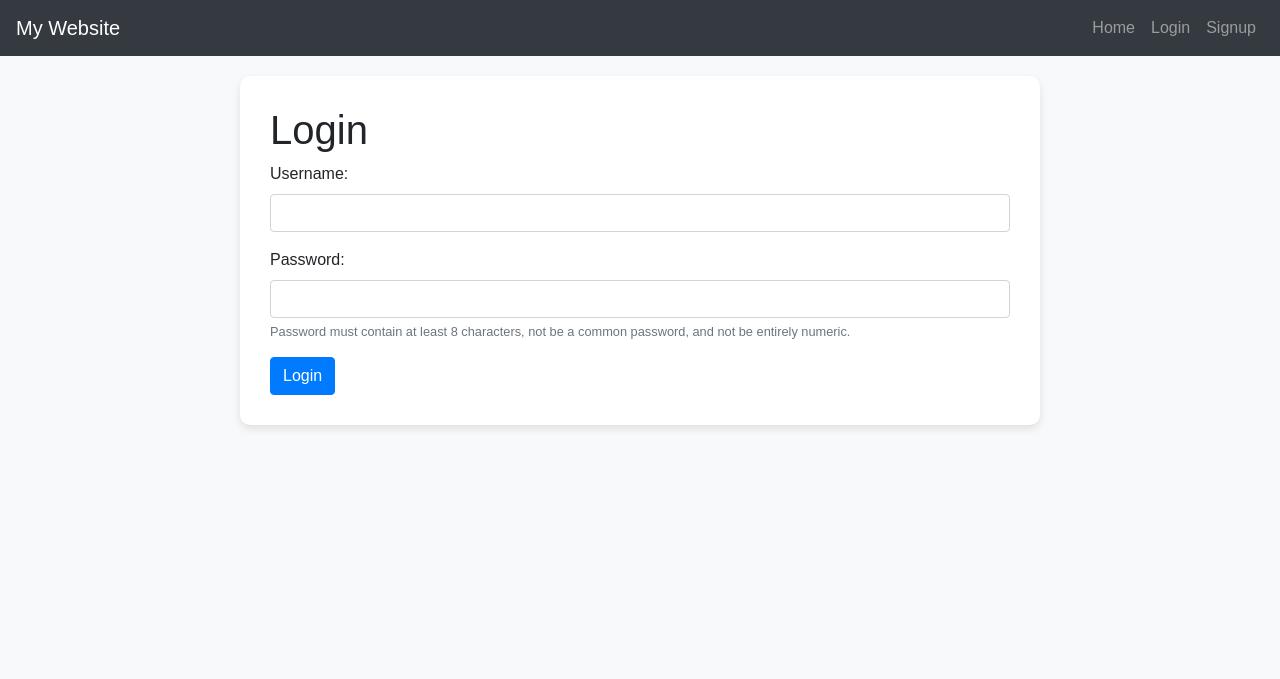
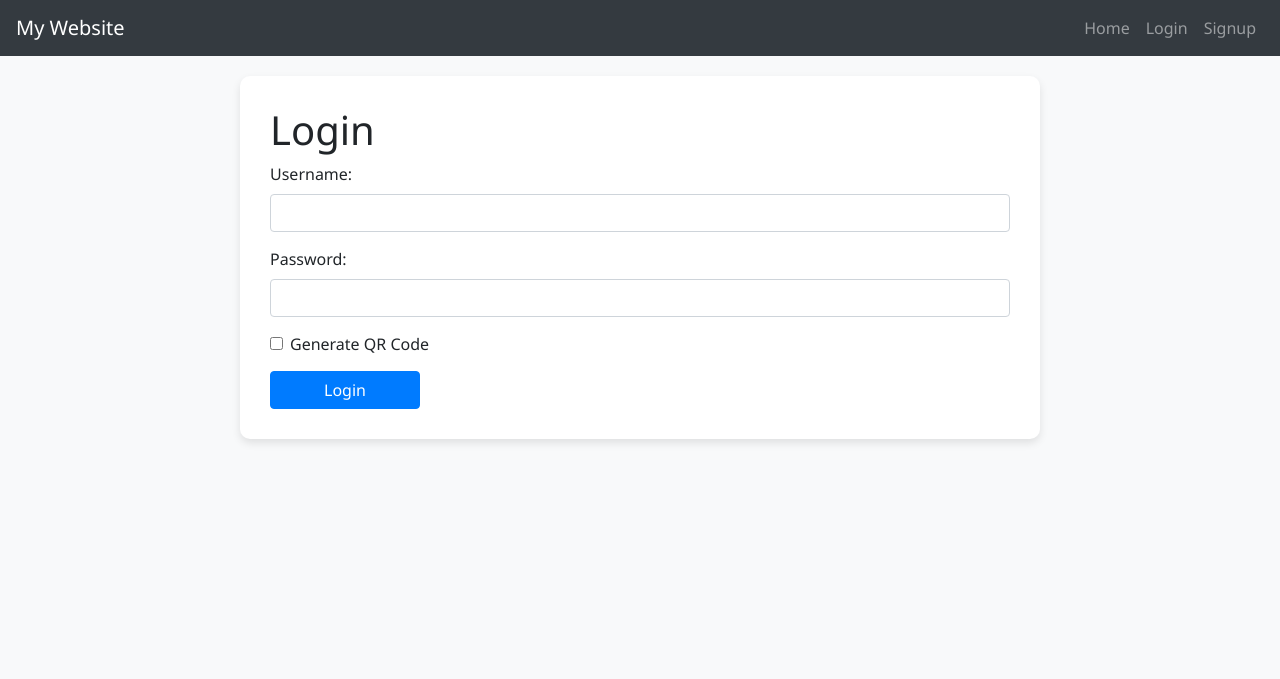
Before and after one commit to prnv255/qrcode, a Django app: page /login/ in a window 1280 px wide. Shown: the top 679 px of the page. Run offline with Django 5.2, Linux system fonts and the light colour scheme; some libraries are stand-ins or nearby versions.

Commit message:
third commit

```diff
--- a/project_1/home/urls.py
+++ b/project_1/home/urls.py
@@ -1,11 +1,12 @@
-
 from django.urls import path
-from .views import signup_view, login_view, qr_code_view,profile
+from .views import signup_view, login_view, qr_code_view, profile, index, landing_page_view
 
 urlpatterns = [
+    path('', index, name='index'),
     path('signup/', signup_view, name='signup'),
     path('login/', login_view, name='login'),
     path('qr_code/', qr_code_view, name='qr_code'),
     path('profile/', profile, name='profile'),
-    # Add more URL patterns as needed
+    path('landing_page/', landing_page_view, name='landing_page'),
+
 ]
--- a/project_1/home/views.py
+++ b/project_1/home/views.py
@@ -1,52 +1,23 @@
-
- # Assuming this is your custom user model
-from django.contrib.auth.forms import UserCreationForm
-from django.contrib.auth.forms import AuthenticationForm
+from django.contrib.auth.forms import UserCreationForm, AuthenticationForm
 from .forms import CustomUserCreationForm
-from .models import CustomUser
 import qrcode
-from django.contrib.auth.forms import AuthenticationForm
 from io import BytesIO
 from django.http import HttpResponse
 from django.contrib.auth.decorators import login_required
-
-def index(request):
-    return render(request, 'index.html')
-
 from django.shortcuts import render, redirect
 from django.contrib.auth import login, authenticate
 
 from django.contrib.auth import login, authenticate
 from django.shortcuts import render, redirect
 from .forms import CustomUserCreationForm
-
-from django.shortcuts import render, redirect
-from django.contrib.auth import login, authenticate
-from .forms import CustomUserCreationForm
-
-from django.contrib.auth import authenticate, login
-from django.shortcuts import render, redirect
-from .forms import CustomUserCreationForm
+from django.contrib.auth.forms import AuthenticationForm
 
 def signup_view(request):
     if request.method == 'POST':
         form = CustomUserCreationForm(request.POST)
         if form.is_valid():
-            print("Form is valid. Saving user...")
             user = form.save()
-            print(f"User {user.username} created successfully.")
-
-            # Authenticate and login the user with specific backend
-            user = authenticate(request, username=user.username, password=form.cleaned_data['password1'])
-            if user is not None:
-                print("Authentication successful. Logging in user...")
-                login(request, user, backend='django.contrib.auth.backends.ModelBackend')
-                print("User logged in successfully.")
-                return redirect('qr_code')  # Redirect to success page
-            else:
-                print("Authentication failed.")
-        else:
-            print("Form is not valid:", form.errors)
+            return redirect('login')  # Redirect to login page after signup
     else:
         form = CustomUserCreationForm()
     return render(request, 'signup.html', {'form': form})
@@ -57,10 +28,14 @@ def login_view(request):
         if form.is_valid():
             username = form.cleaned_data.get('username')
             password = form.cleaned_data.get('password')
+            generate_qr = request.POST.get('generate_qr', False)
             user = authenticate(username=username, password=password)
             if user is not None:
                 login(request, user)
-                return redirect('qr_code')
+                if generate_qr:
+                    return redirect('qr_code')
+                else:
+                    return redirect('landing_page')
     else:
         form = AuthenticationForm()
     return render(request, 'login.html', {'form': form})
@@ -77,24 +52,21 @@ def qr_code_view(request):
     img.save(buffer)
     buffer.seek(0)
     return HttpResponse(buffer, content_type='image/png')
+
 @login_required
 def profile(request):
-    # Get user details
     user = request.user
     user_details = {
         'username': user.username,
         'email': user.email,
         'first_name': user.first_name,
         'last_name': user.last_name,
-        # Add more details as needed
     }
-
-    # Generate QR code with user details
     qr = qrcode.QRCode(
         version=1,
         error_correction=qrcode.constants.ERROR_CORRECT_L,
-        box_size=10,
-        border=4,
+        box_size=1,
+        border=2,
     )
     qr.add_data(str(user_details))
     qr.make(fit=True)
@@ -102,7 +74,11 @@ def profile(request):
     buffer = BytesIO()
     qr_img.save(buffer)
     qr_img_binary = buffer.getvalue()
+    return render(request, 'home/profile.html', {'qr_code': qr_img_binary})
 
-    # Render template with QR code
+def index(request):
+    return render(request, 'index.html')
 
-    return render(request, 'home/profile.html', {'qr_code': qr_img_binary})
+@login_required
+def landing_page_view(request):
+    return render(request, 'landing_page.html')
--- a/project_1/templates/base.html
+++ b/project_1/templates/base.html
@@ -9,10 +9,11 @@
     <style>
         body {
             background-color: #f8f9fa;
-            font-family: Arial, sans-serif;
+            font-family: 'Segoe UI', Tahoma, Geneva, Verdana, sans-serif;
         }
         .navbar {
             margin-bottom: 20px;
+            background-color: #343a40;
         }
         .container {
             max-width: 800px;
@@ -30,6 +31,12 @@
             position: fixed;
             width: 100%;
             bottom: 0;
+        }
+        .form-group {
+            margin-bottom: 15px;
+        }
+        .btn {
+            min-width: 150px;
         }
     </style>
 </head>
@@ -56,8 +63,8 @@
     <script src="https://code.jquery.com/jquery-3.5.1.slim.min.js"></script>
     <script src="https://cdn.jsdelivr.net/npm/@popperjs/core@2.5.4/dist/umd/popper.min.js"></script>
     <script src="https://stackpath.bootstrapcdn.com/bootstrap/4.5.2/js/bootstrap.min.js"></script>
-     <!-- Custom script for popup message -->
-     <script>
+    <!-- Custom script for popup message -->
+    <script>
         // Function to show signup success message
         function showSignupSuccessMessage() {
             alert("Signup successful!");
--- a/project_1/templates/login.html
+++ b/project_1/templates/login.html
@@ -8,14 +8,15 @@
     {% csrf_token %}
     <div class="form-group">
         <label for="username">Username:</label>
-        <input type="text" class="form-control" id="username" name="username">
+        <input type="text" class="form-control" id="username" name="username" required>
     </div>
     <div class="form-group">
         <label for="password">Password:</label>
-        <input type="password" class="form-control" id="password" name="password" minlength="8" required>
-        <small id="passwordHelp" class="form-text text-muted">
-            Password must contain at least 8 characters, not be a common password, and not be entirely numeric.
-        </small>
+        <input type="password" class="form-control" id="password" name="password" required>
+    </div>
+    <div class="form-group form-check">
+        <input type="checkbox" class="form-check-input" id="generate_qr" name="generate_qr">
+        <label class="form-check-label" for="generate_qr">Generate QR Code</label>
     </div>
     <button type="submit" class="btn btn-primary">Login</button>
 </form>
```
Also changed, not shown: project_1/templates/landing_page.html (added, +8 -0 lines), project_1/templates/profile.html (+15 -36 lines), project_1/templates/signup.html (+4 -4 lines), project_1/db.sqlite3, project_1/templates/style.css (added).
